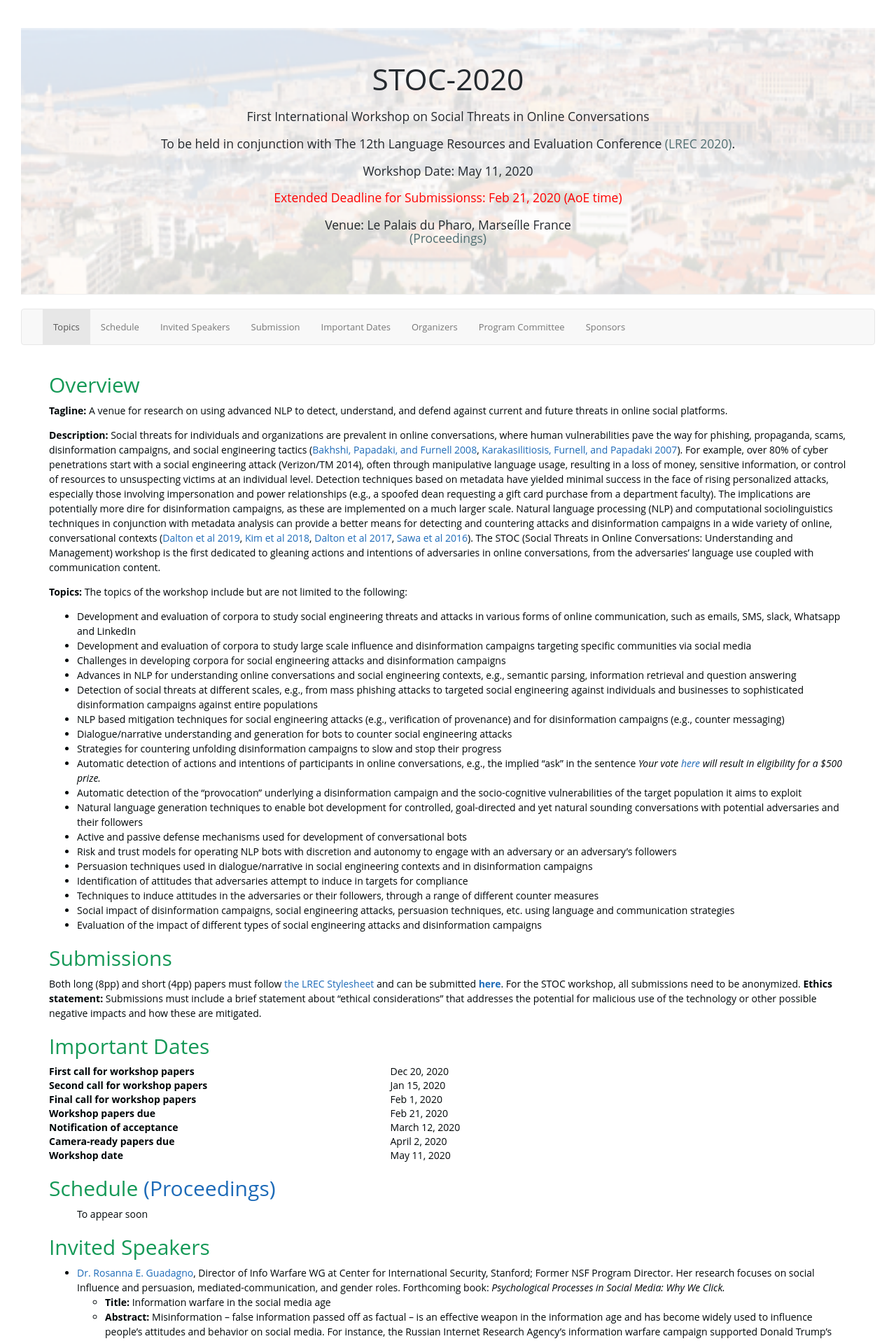
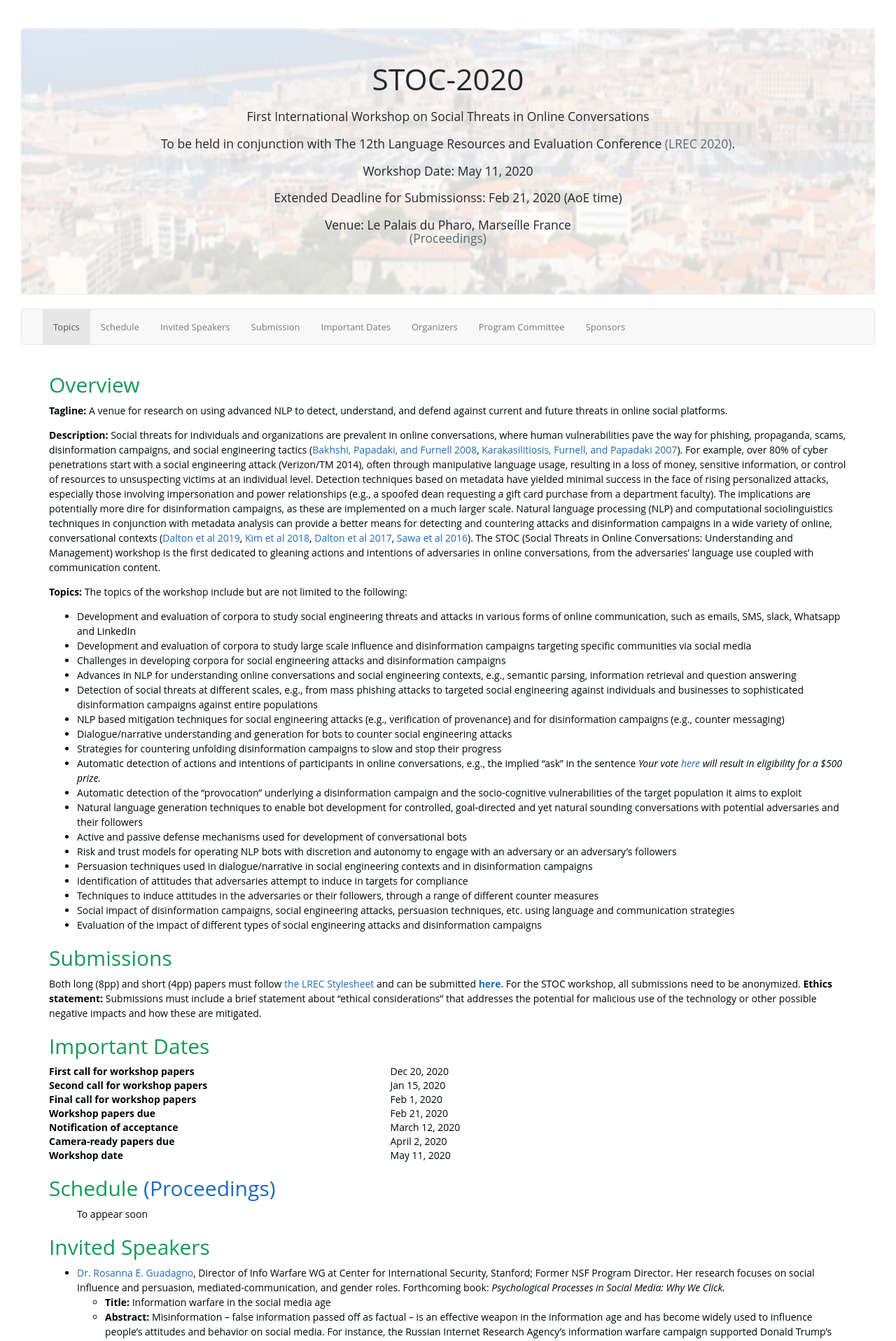
Before and after one commit to social-threats/social-threats.github.io, a Jekyll site: the page built from index.html, in a window 1280 px wide. Shown: the top 1916 px of the page at 70% size. Built offline with Jekyll 4.4.1, drawn with Linux system fonts in a browser that asks for light colours; nearby versions of some CDN libraries.

Commit message:
Update header.html

```diff
--- a/_includes/_STOC_2020/header.html
+++ b/_includes/_STOC_2020/header.html
@@ -6,7 +6,7 @@
         <br><br>
         Workshop Date: May 11, 2020
         <br><br>
-        <font color="red">Extended Deadline for Submissionss: Feb 21, 2020 (AoE time)</font>
+        Extended Deadline for Submissionss: Feb 21, 2020 (AoE time)
         <br>
         <br>
         Venue: Le Palais du Pharo, Marseílle France
```
